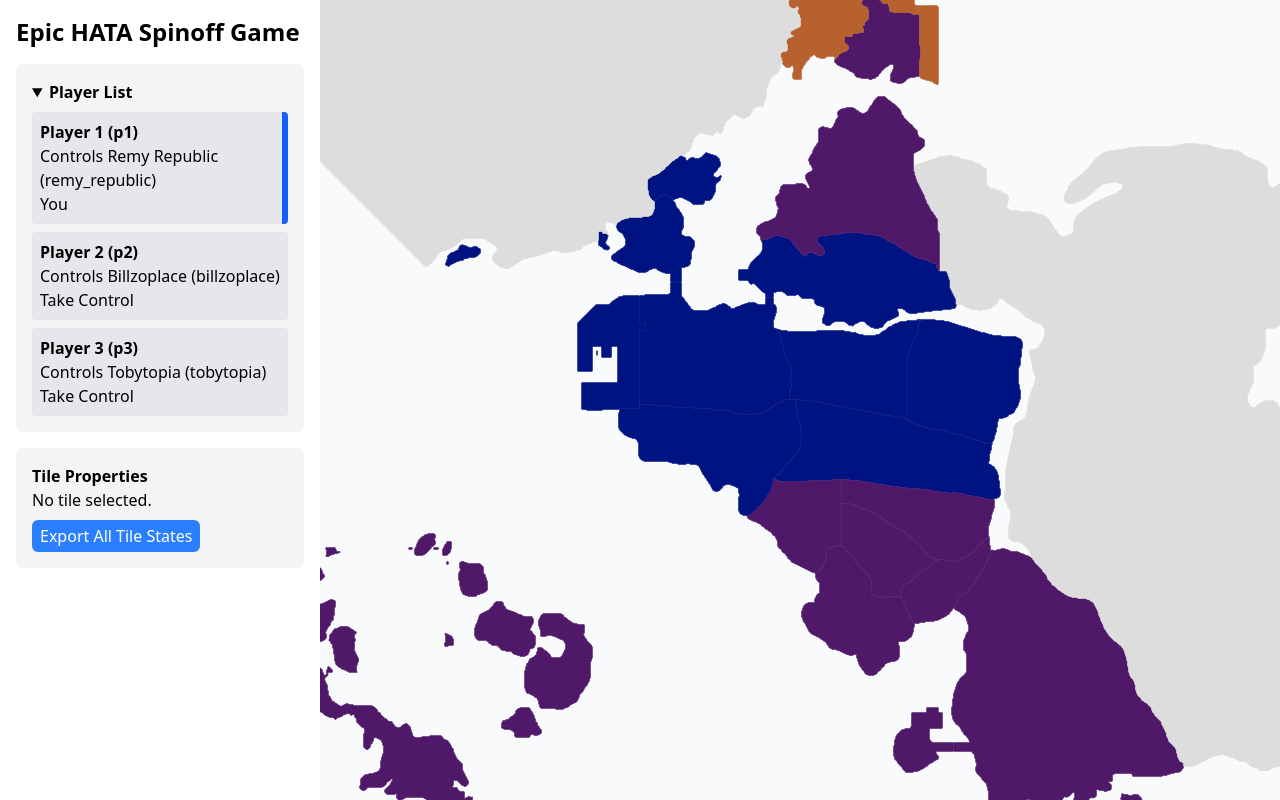
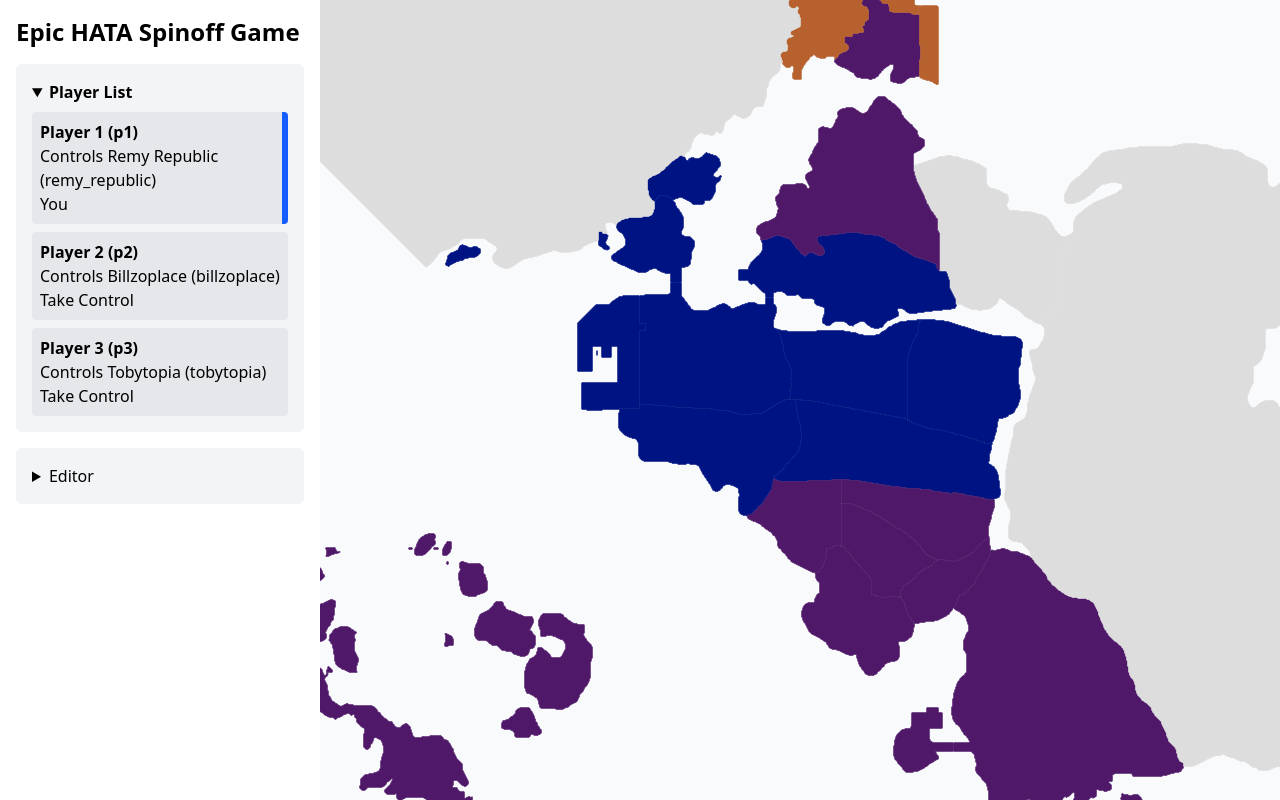
Before and after one commit to SeriousGuy888/HATA-Spinoff-Game, a SvelteKit app: page / in a window 1280 px wide. Built offline with nearby package versions, Linux system fonts and the light colour scheme.

Commit message:
make editor pane collapsible

```diff
--- a/src/routes/TilePropertyEditorPane.svelte
+++ b/src/routes/TilePropertyEditorPane.svelte
@@ -9,7 +9,9 @@
 	let selectedCountry = $derived(selectedTile ? selectedTile.controller : null)
 </script>
 
-<div class="rounded-md bg-gray-100 p-4">
+<details class="rounded-md bg-gray-100 p-4">
+	<summary class="select-none">Editor</summary>
+
 	<h2 class="font-bold">Tile Properties</h2>
 	{#if !selectedTile}
 		<p>No tile selected.</p>
@@ -68,10 +70,10 @@
 	>
 		Export All Tile States
 	</button>
-</div>
 
-{#if selectedCountry}
-	<div class="rounded-md bg-gray-100 p-4">
+	{#if selectedCountry}
+		<hr class="my-4" />
+
 		<h2 class="font-bold">Country Properties</h2>
 
 		<label for="country-name-input">Name:</label>
@@ -88,5 +90,5 @@
 				name={selectedCountry.leader.name}
 			/>
 		{/if}
-	</div>
-{/if}
+	{/if}
+</details>
```
